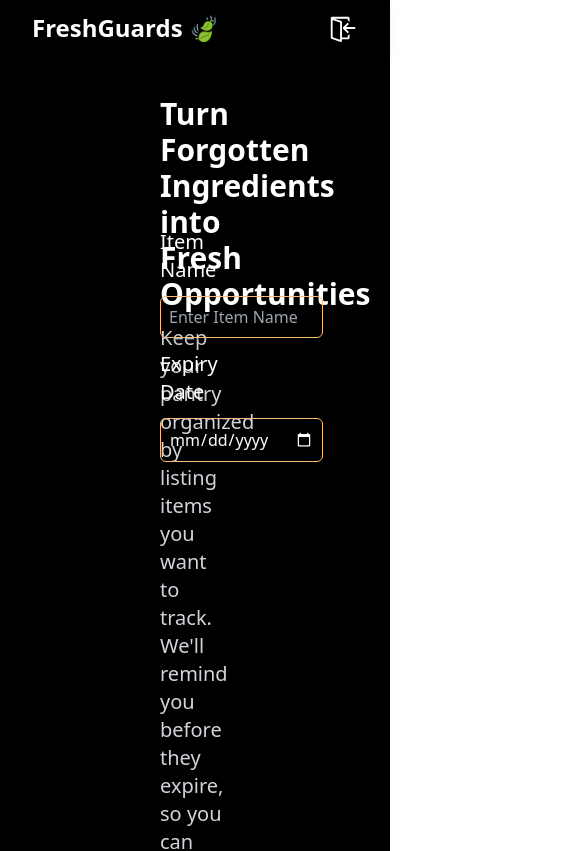
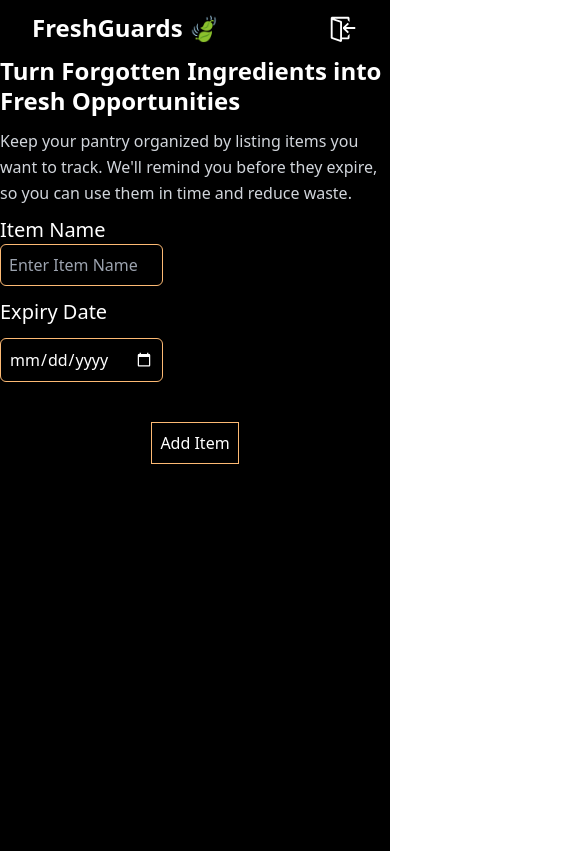
Before and after one commit to Atharv542/FreshGuard, a React (Vite) app in the folder myapp/: page /myItems in a window 390 px wide. Shown: the top 851 px of the page, 585 px wide, since content can reach past the window. Built offline with nearby package versions, Linux system fonts and the light colour scheme.

Commit message:
Update MyItems.jsx

```diff
--- a/myapp/src/pages/MyItems.jsx
+++ b/myapp/src/pages/MyItems.jsx
@@ -162,19 +162,19 @@ const MyItems = () => {
 
   return (
     <div className="expiry-tracker-container bg-black w-100% h-screen">
-      <div className="h-40 mx-40 py-10">
-        <h2 className="text-white text-3xl font-bold">
+      <div className="h-40  sm:mx-20 md:mx-30 lg:mx-40 sm:py-20 md:py-15 lg:py-10">
+        <h2 className="text-white text-2xl sm:text-3xl md:text-4xl font-bold leading-tight">
           Turn Forgotten Ingredients into Fresh Opportunities
         </h2>
-        <p className="mt-3 text-gray-300 text-xl">
+        <p className="mt-3 text-gray-300 text-md sm:text-lg md:text-xl leading-relaxed">
           Keep your pantry organized by listing items you want to track. We'll remind you before they expire, so you can use them in time and reduce waste.
         </p>
       </div>
 
       <div>
-        <h2 className="font-md text-xl my-3 mx-40 text-white">Item Name</h2>
+        <h2 className="font-md text-xl sm:mt-20 md:mt-5 lg:mt-3 sm:px-32 md:px-36 lg:px-40 text-white">Item Name</h2>
         <input
-          className="mx-40 bg-transparent border border-orange-300 shadow-lg rounded-md w-5/12 p-2 text-white"
+          className="sm:mx-20 md:mx-30 lg:mx-40 bg-transparent border border-orange-300 shadow-lg rounded-md w-5/12 p-2 text-white"
           type="text"
           placeholder="Enter Item Name"
           value={itemName}
@@ -183,21 +183,21 @@ const MyItems = () => {
         />
       </div>
       <div>
-        <h2 className="font-md text-xl my-3 mx-40 text-white">Expiry Date</h2>
+        <h2 className="font-md text-xl my-3 sm:mx-20 md:mx-30 lg:mx-40 text-white">Expiry Date</h2>
         <input
           type="date"
           value={expiryDate}
           onChange={(e) => setExpiryDate(e.target.value)}
           required
-          className="mx-40 bg-transparent border border-orange-300 shadow-lg rounded-md w-5/12 p-2 text-white"
+          className="sm:mx-20 md:mx-30 lg:mx-40 bg-transparent border border-orange-300 shadow-lg rounded-md w-5/12 p-2 text-white"
         />
       </div>
 
-      <button onClick={handleAddOrEditItem} className="text-white border border-orange-300 p-2 mt-10 mx-[700px]">
+      <button onClick={handleAddOrEditItem} className="text-white border border-orange-300 p-2 mt-10 block mx-auto">
         {editIndex !== null ? 'Update Item' : 'Add Item'}
       </button>
 
-      <div className="item-list grid grid-cols-3 gap-5 mt-5 mx-40">
+      <div className="item-list grid sm:grid-cols-1 md:grid-cols-2 lg:grid-cols-3 gap-5 mt-5  sm:px-32 md:px-36 lg:px-40">
         {items.map((item, index) => (
           <div
             key={index}
```
